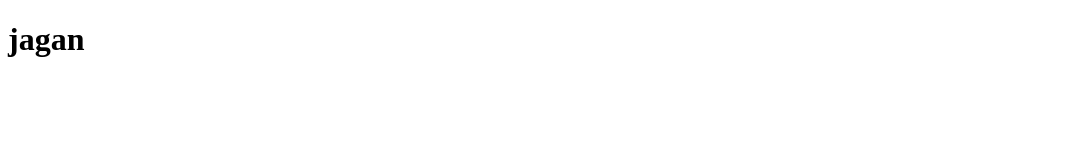
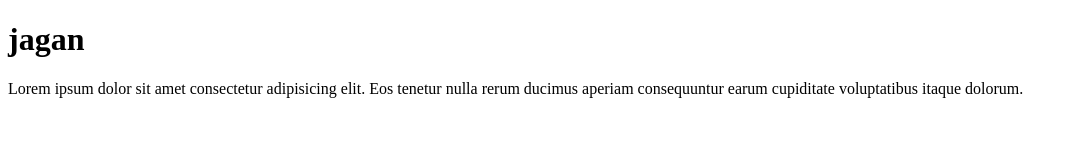
Before and after one commit to akunremote/folder, a plain HTML site: page index.html in a window 1280 px wide. Shown: the whole page, without its empty margins (0-1079 px from the left). Drawn offline with Linux system fonts and the light colour scheme.

Commit message:
menambahkan paragraf pada file index1.html

```diff
--- a/index.html
+++ b/index.html
@@ -7,5 +7,6 @@
 </head>
 <body>
     <h1>jagan </h1>
+    <p>Lorem ipsum dolor sit amet consectetur adipisicing elit. Eos tenetur nulla rerum ducimus aperiam consequuntur earum cupiditate voluptatibus itaque dolorum.</p>
 </body>
 </html>
```
